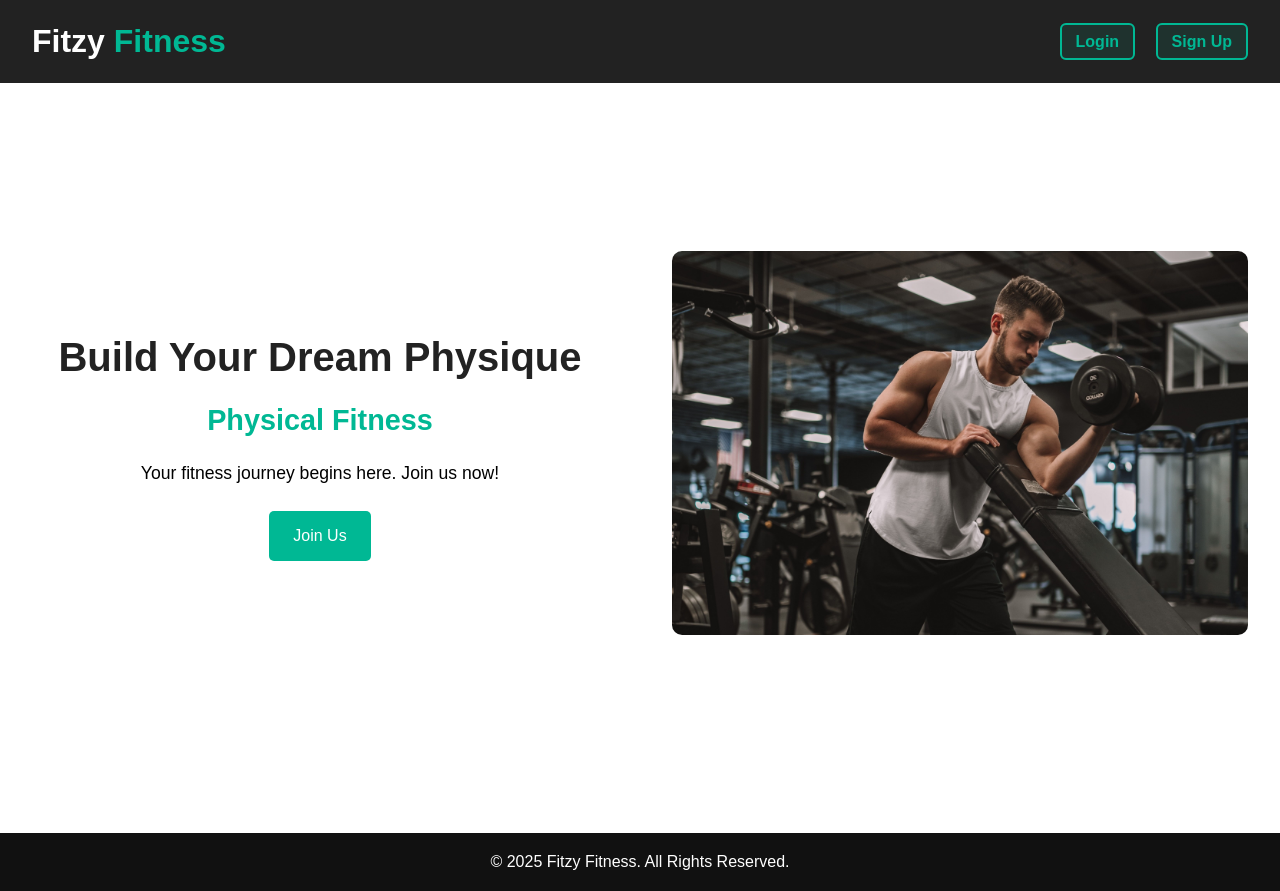
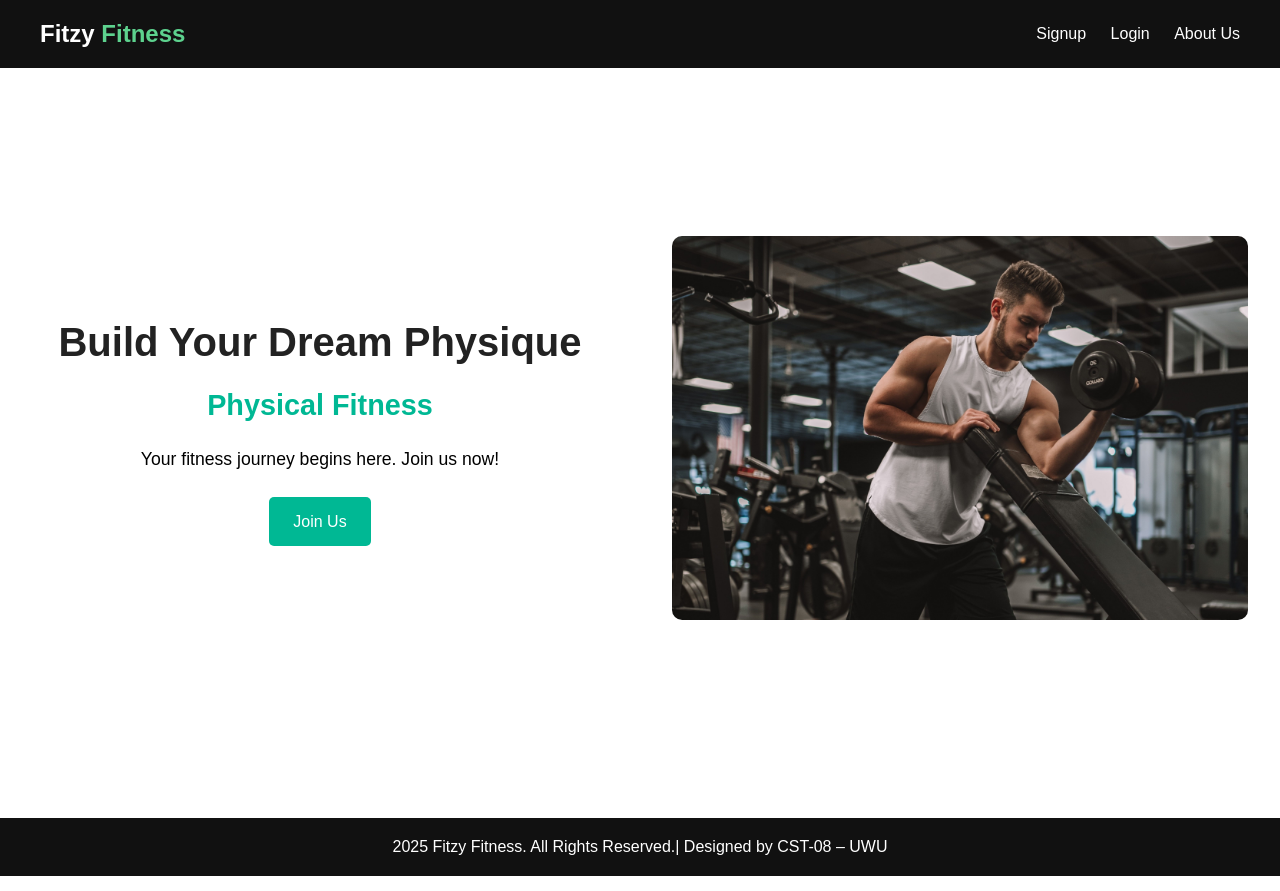
Before and after one commit to NiflaRF/WAD-Project-Fitness-Tracker, a PHP site: page / in a window 1280 px wide. Run offline with PHP 8.4, Linux system fonts and the light colour scheme.

Commit message:
update header

```diff
--- a/index.html
+++ b/index.html
@@ -18,39 +18,32 @@
       }
 
       /* Header */
-      header {
+      .navbar {
         display: flex;
         justify-content: space-between;
         align-items: center;
-        padding: 1rem 2rem;
-        background: #222;
-        color: #fff;
+        background: #111;
+        padding: 15px 40px;
+        color: white;
       }
 
-      header h1 span {
-        color: #00b894;
+      .navbar h1 {
+        font-size: 24px;
       }
 
-      nav a {
-        color: #fff;
-        text-decoration: none;
-        margin-left: 1rem;
-        font-weight: bold;
+      .navbar h1 span {
+        color: #5dd28e;
       }
 
-      .highlight-btn {
-        padding: 8px 14px;
-        border: 2px solid #00b894;
-        border-radius: 6px;
-        background-color: rgba(0, 184, 148, 0.1);
-        color: #00b894;
-        font-weight: 600;
-        transition: all 0.3s ease;
+      .nav-links a {
+        color: white;
+        margin-left: 20px;
+        text-decoration: none;
+        font-weight: 500;
       }
 
-      .highlight-btn:hover {
-        background-color: #00b894;
-        color: white;
+      .nav-links a:hover {
+        color: #5dd28e;
       }
 
       /* Hero Section */
@@ -122,11 +115,13 @@
     <!--<link rel="stylesheet" href="styles/index.css">-->
   </head>
   <body>
-    <header>
+    <!-- Header -->
+    <header class="navbar">
       <h1>Fitzy <span>Fitness</span></h1>
-      <nav>
-        <a href="login.html" class="highlight-btn">Login</a>
-        <a href="signup.html" class="highlight-btn">Sign Up</a>
+      <nav class="nav-links">
+        <a href="signup.html">Signup</a>
+        <a href="login.html">Login</a>
+        <a href="aboutus.html">About Us</a>
       </nav>
     </header>
 
@@ -143,7 +138,9 @@
     </main>
     <footer>
       <div class="footer-content">
-        <p>&copy; 2025 Fitzy Fitness. All Rights Reserved.</p>
+        <p>
+          2025 Fitzy Fitness. All Rights Reserved.| Designed by CST-08 – UWU
+        </p>
       </div>
     </footer>
   </body>
--- a/workout.html
+++ b/workout.html
@@ -307,7 +307,9 @@
     </div>
     <footer>
       <div class="footer-content">
-        <p>&copy; 2025 Fitzy Fitness. All Rights Reserved.</p>
+        <p>
+          2025 Fitzy Fitness. All Rights Reserved.| Designed by CST-08 – UWU
+        </p>
       </div>
     </footer>
 
```
Also changed, not shown: aboutus.html (+27 -39 lines), dashboard.html (+5 -5 lines), home.html (+23 -14 lines), review.html (+7 -4 lines), styles/dashboard.css (+15 -26 lines), styles/review.css (+22 -35 lines).
